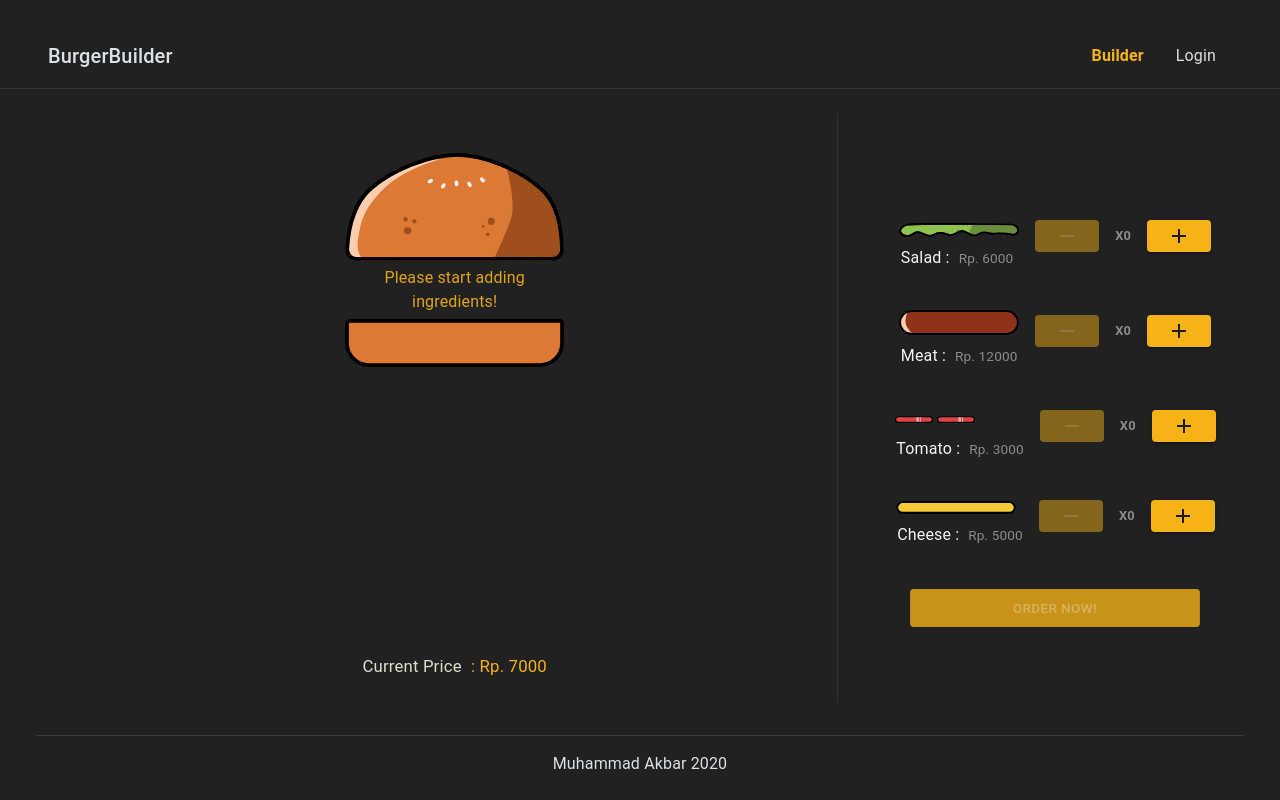
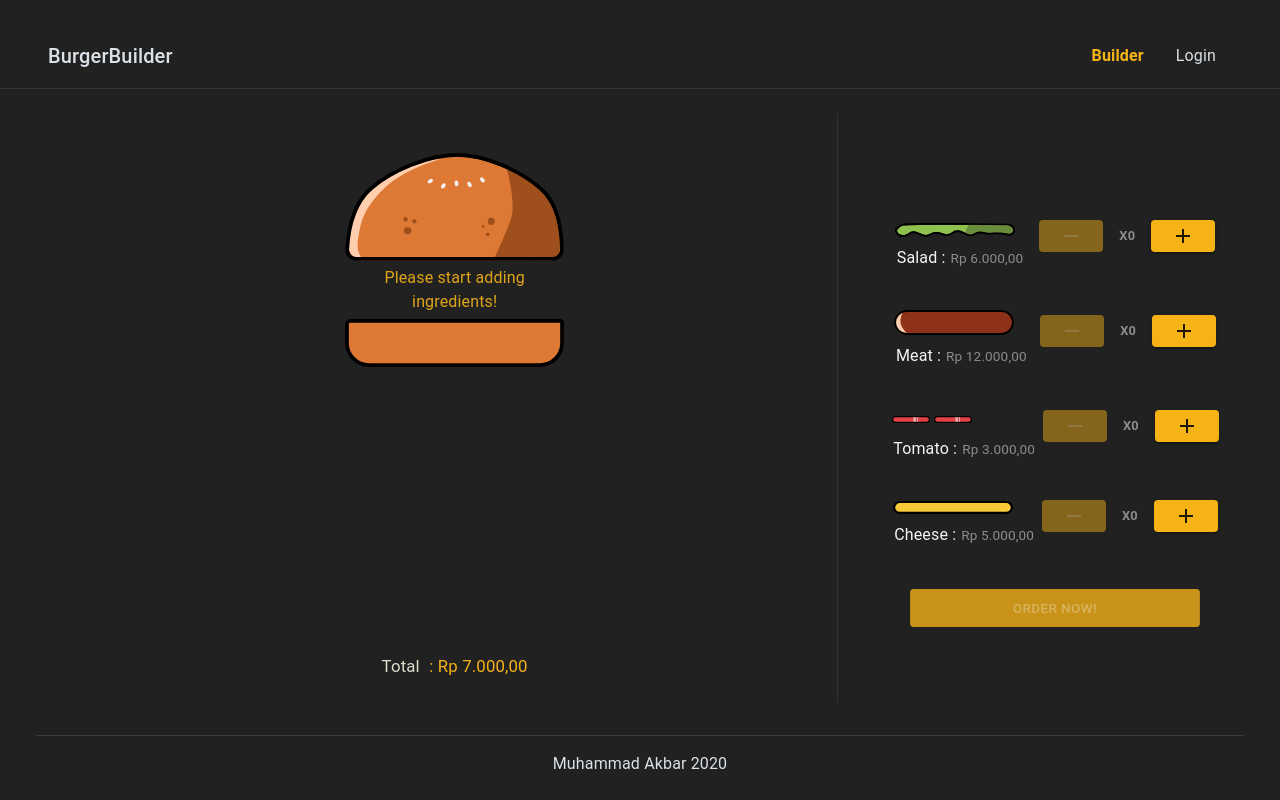
Before and after one commit to MuhammadAkbar11/burger-builder, a React (Create React App) app: page /builder in a window 1280 px wide. Built offline with nearby package versions, Linux system fonts and the light colour scheme.

Commit message:
create format Rupiah function

```diff
--- a/src/components/Burger/BuildControls/BuildControl.jsx/index.jsx
+++ b/src/components/Burger/BuildControls/BuildControl.jsx/index.jsx
@@ -5,6 +5,7 @@ import { Box, Button, Typography } from "@material-ui/core";
 import AddIcon from "@material-ui/icons/Add";
 import RemoveIcon from "@material-ui/icons/Remove";
 import useStyles from "./styles";
+import formatRupiah from "../../../../utils/formatRupiah";
 
 const BuildControl = props => {
   const className = useStyles();
@@ -21,15 +22,15 @@ const BuildControl = props => {
   );
 
   const icon = <img width="120" src={props.icon} alt="" />;
-
+  const price = formatRupiah(props.price);
   return (
     <div className={className.root}>
       <Box className={`${className.labelContent}`}>
         {props.type === "tomato" ? tomatoIcon : icon}
         <div className={className.label}>
-          <Typography component="span">{props.label} : </Typography>
+          <Typography component="small">{props.label} : </Typography>
           <Typography component="small" className={className.labelPrice}>
-            Rp. {props.price}
+            {price}
           </Typography>{" "}
         </div>
       </Box>
--- a/src/components/Burger/BuildControls/BuildControl.jsx/styles.jsx
+++ b/src/components/Burger/BuildControls/BuildControl.jsx/styles.jsx
@@ -23,11 +23,16 @@ const useStyles = makeStyles(theme => ({
     paddingTop: theme.spacing(2),
   },
   label: {
+    display: "flex",
+    alignItems: "center",
     textAlign: "left",
     marginTop: "9px",
     marginLeft: ".1rem",
     color: "#f5f5f5",
-    fontSize: "0.9rem",
+    fontSize: "0.8rem",
+    [theme.breakpoints.down("sm")]: {
+      fontSize: "0.9rem",
+    },
   },
   labelPrice: {
     marginLeft: "5px",
--- a/src/components/Burger/OrderSummary/index.jsx
+++ b/src/components/Burger/OrderSummary/index.jsx
@@ -9,6 +9,7 @@ import {
 } from "@material-ui/core";
 import ResultIngredients from "./ResultIngredients";
 import useStyles from "./styles";
+import formatRupiah from "../../../utils/formatRupiah";
 
 const OrderSummary = props => {
   const classes = useStyles();
@@ -49,7 +50,7 @@ const OrderSummary = props => {
         <Grid item xs={12}>
           <Typography variant="h6" align="center" className={classes.price}>
             {" "}
-            Total <span>Rp. {totalPrice}</span>
+            Total <span>{formatRupiah(totalPrice)}</span>
           </Typography>
         </Grid>
       </Grid>
--- a/src/components/Burger/index.jsx
+++ b/src/components/Burger/index.jsx
@@ -8,6 +8,7 @@ import {
   makeStyles,
   Typography,
 } from "@material-ui/core";
+import formatRupiah from "../../utils/formatRupiah";
 
 const useStyle = makeStyles(theme => ({
   root: {
@@ -93,7 +94,7 @@ const Burger = props => {
       </Typography>
     );
   }
-
+  const totalPrice = formatRupiah(props.totalPrice);
   return (
     <Container className={burgerStyles.root}>
       <Card className={burgerStyles.card}>
@@ -104,8 +105,7 @@ const Burger = props => {
         </CardContent>
         <Box mt={4}>
           <Typography className={burgerStyles.textprice}>
-            Current Price{" "}
-            <span className={`price`}> : Rp. {props.totalPrice}</span>
+            Total<span className={`price`}> : {totalPrice}</span>
           </Typography>
         </Box>
       </Card>
--- /dev/null
+++ b/src/utils/formatRupiah.js
@@ -0,0 +1,9 @@
+const formatRupiah = value => {
+  const result = value.toLocaleString("id", {
+    style: "currency",
+    currency: "IDR",
+  });
+  return result;
+};
+
+export default formatRupiah;
```
